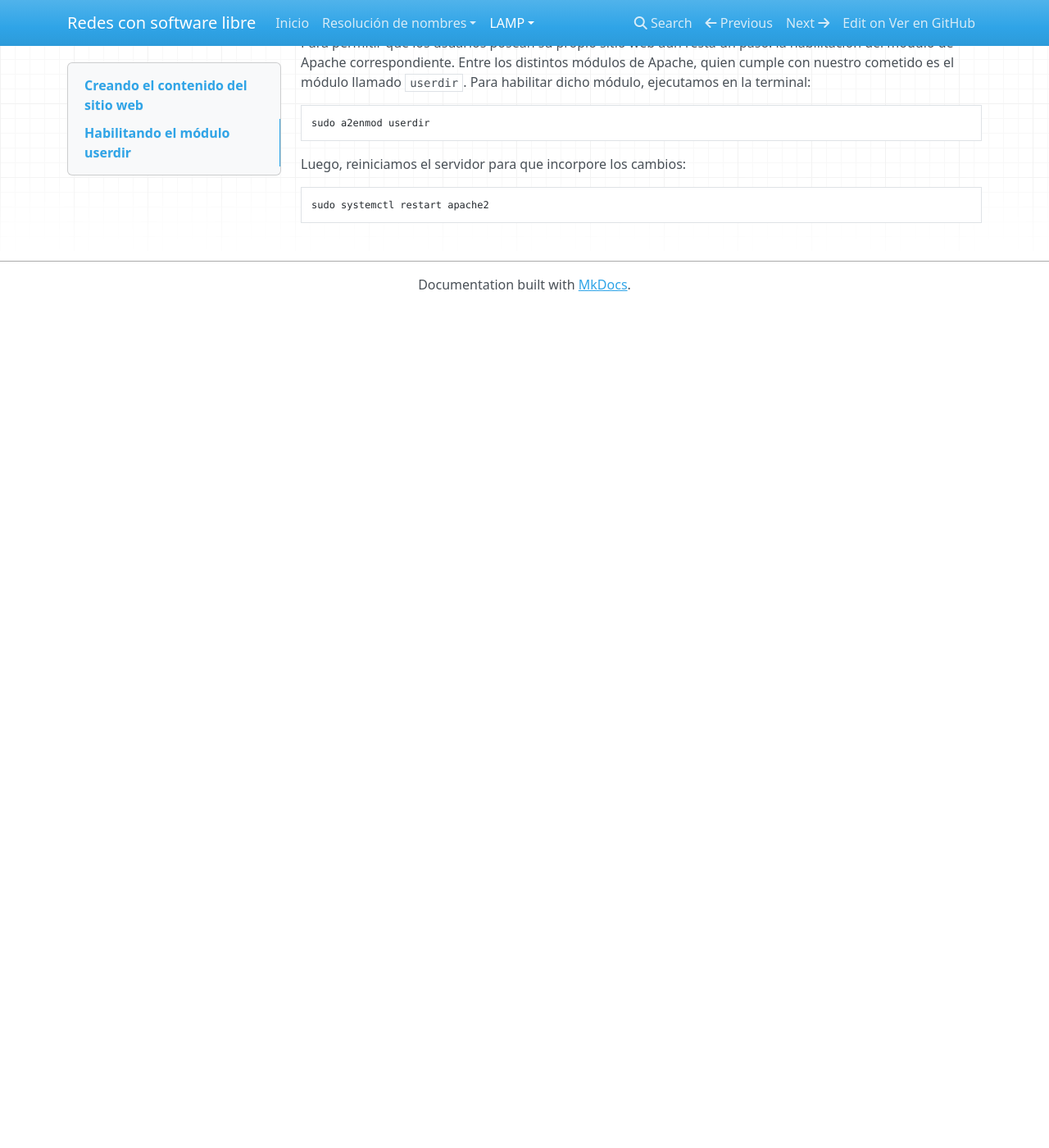
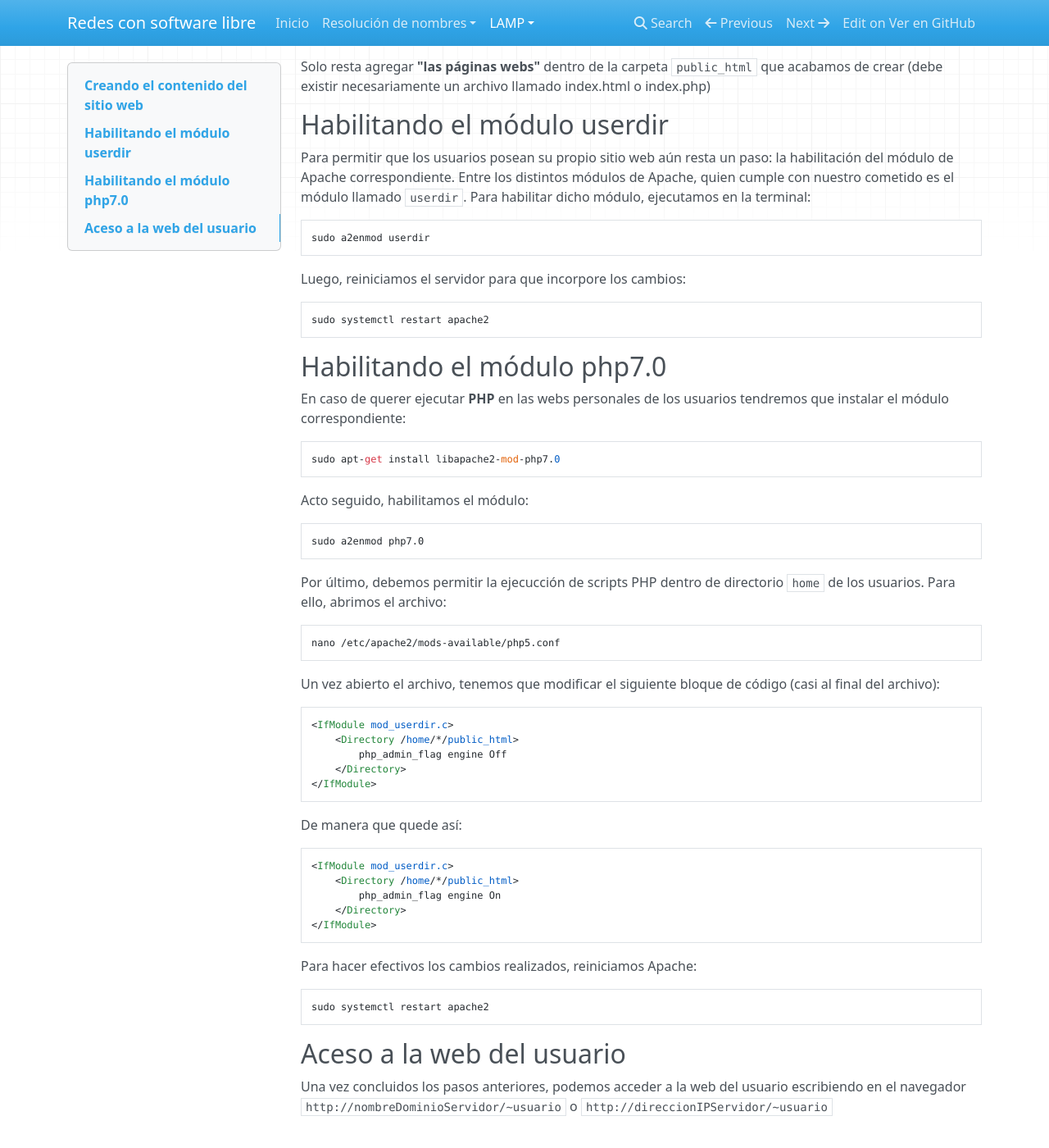
Before and after one commit to romanflores/redes, an MkDocs documentation site: the page built from docs/lamp/userdir.md, in a window 1280 px wide and 1400 px high, scrolled down 357 px. Shown: the whole window at 82% size. Built offline with MkDocs 1.6.1, drawn with Linux system fonts in a browser that asks for light colours; nearby versions of some CDN libraries; old or Windows-style settings are respelled for this version of MkDocs; before the commit the page ends 900 px from its top, so only the background shows below that; some of the changed text lies outside the part shown.

Commit message:
Modificando userdir

````diff
--- a/docs/lamp/userdir.md
+++ b/docs/lamp/userdir.md
@@ -1,17 +1,20 @@
 Es posible crear un **espacio web para cada usuario del sistema**, donde éstos pueden alojar su propio contenido web. Para hacerlo, seguimos las siguientes instrucciones:
 
-##Creando el contenido del sitio web
+## Creando el contenido del sitio web
 
 
 En primer lugar, creamos el directorio en el cual se agregarán las páginas webs del usuario:
 
 ```bash
-mkdir /home/tuUsuario/public_html
+mkdir /home/usuario/public_html
 ```
+
+!!! note "Usuarios"
+	En los ejemplos listados en esta página deberás cambiar **usuario** por el nombre de usuario al que deseemos dotar de un espacio web.
 
 Solo resta agregar **"las páginas webs"** dentro de la carpeta `public_html` que acabamos de crear (debe existir necesariamente un archivo llamado index.html o index.php)
 
-##Habilitando el módulo userdir
+## Habilitando el módulo userdir
 
 Para permitir que los usuarios posean su propio sitio web aún resta un paso: la habilitación del módulo de Apache correspondiente. Entre los distintos módulos de Apache, quien cumple con nuestro cometido es el módulo llamado `userdir`. Para habilitar dicho módulo, ejecutamos en la terminal:
 
@@ -24,3 +27,52 @@ Luego, reiniciamos el servidor para que incorpore los cambios:
 ```bash
 sudo systemctl restart apache2
 ```
+
+## Habilitando el módulo php7.0
+
+En caso de querer ejecutar **PHP** en las webs personales de los usuarios tendremos que instalar el módulo correspondiente:
+
+```bash
+sudo apt-get install libapache2-mod-php7.0
+```
+
+Acto seguido, habilitamos el módulo:
+
+```bash
+sudo a2enmod php7.0
+```
+
+Por último, debemos permitir la ejecucción de scripts PHP dentro de directorio `home` de los usuarios. Para ello, abrimos el archivo:
+
+```bash
+nano /etc/apache2/mods-available/php5.conf
+```
+
+Un vez abierto el archivo, tenemos que modificar el siguiente bloque de código (casi al final del archivo):
+
+```apache
+<IfModule mod_userdir.c>
+    <Directory /home/*/public_html>
+        php_admin_flag engine Off
+    </Directory>
+</IfModule>
+```
+De manera que quede así:
+
+```apache
+<IfModule mod_userdir.c>
+    <Directory /home/*/public_html>
+        php_admin_flag engine On
+    </Directory>
+</IfModule>
+```
+
+Para hacer efectivos los cambios realizados, reiniciamos Apache:
+
+```bash
+sudo systemctl restart apache2
+```
+
+## Aceso a la web del usuario
+
+Una vez concluidos los pasos anteriores, podemos acceder a la web del usuario escribiendo en el navegador `http://nombreDominioServidor/~usuario` o `http://direccionIPServidor/~usuario`
--- a/mkdocs.yml
+++ b/mkdocs.yml
@@ -42,6 +42,7 @@ extra:
 markdown_extensions:
   - pymdownx.arithmatex
   - admonition
+#  - codehilite(guess_lang=false,linenums=true)
   - codehilite(guess_lang=false)
   - toc(permalink=true)
   - footnotes
````
Also changed, not shown: docs/lamp/ejercicios.md (+6 -6 lines), docs/lamp/gestionBasica.md (+1 -1 lines), docs/lamp/virtualHosts.md (+4 -4 lines), site/lamp/ejercicios/index.html, site/lamp/gestionBasica/index.html, site/lamp/userdir/index.html, site/lamp/virtualHosts/index.html, site/mkdocs/search_index.json.
